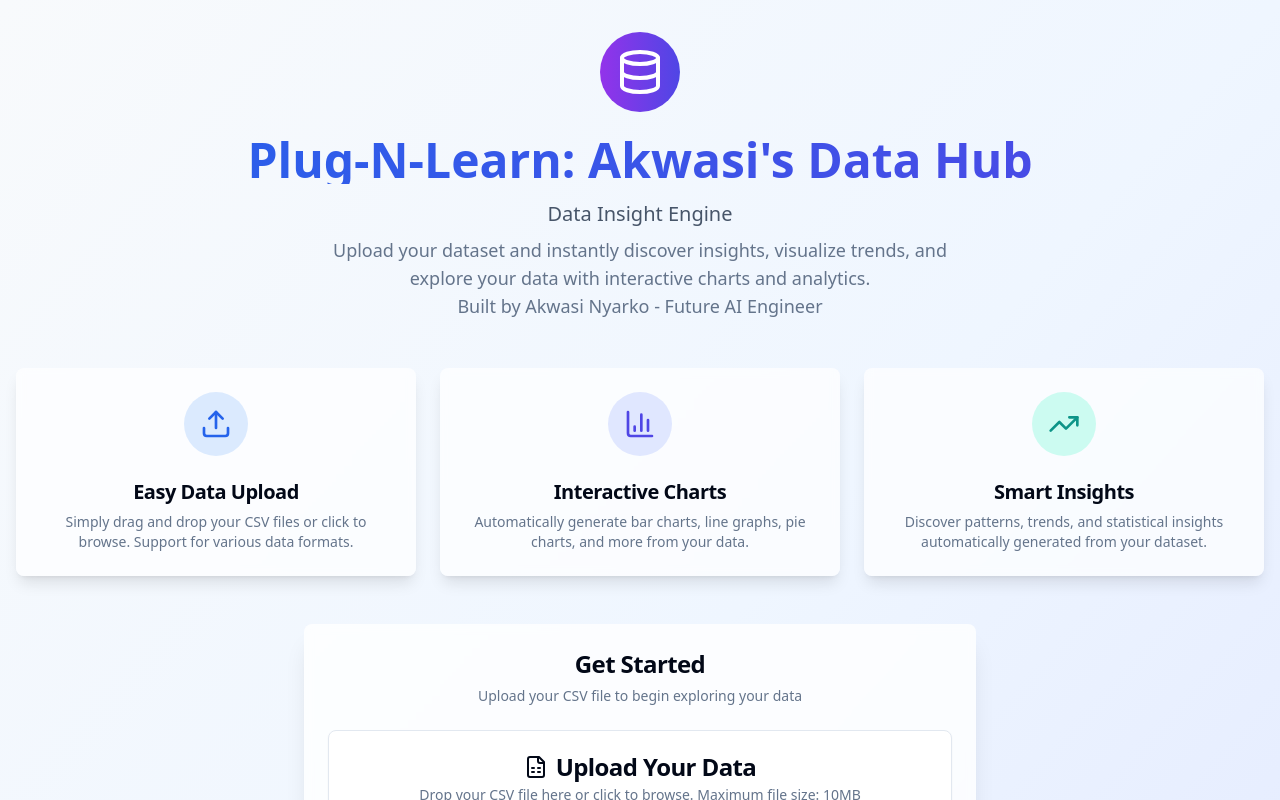
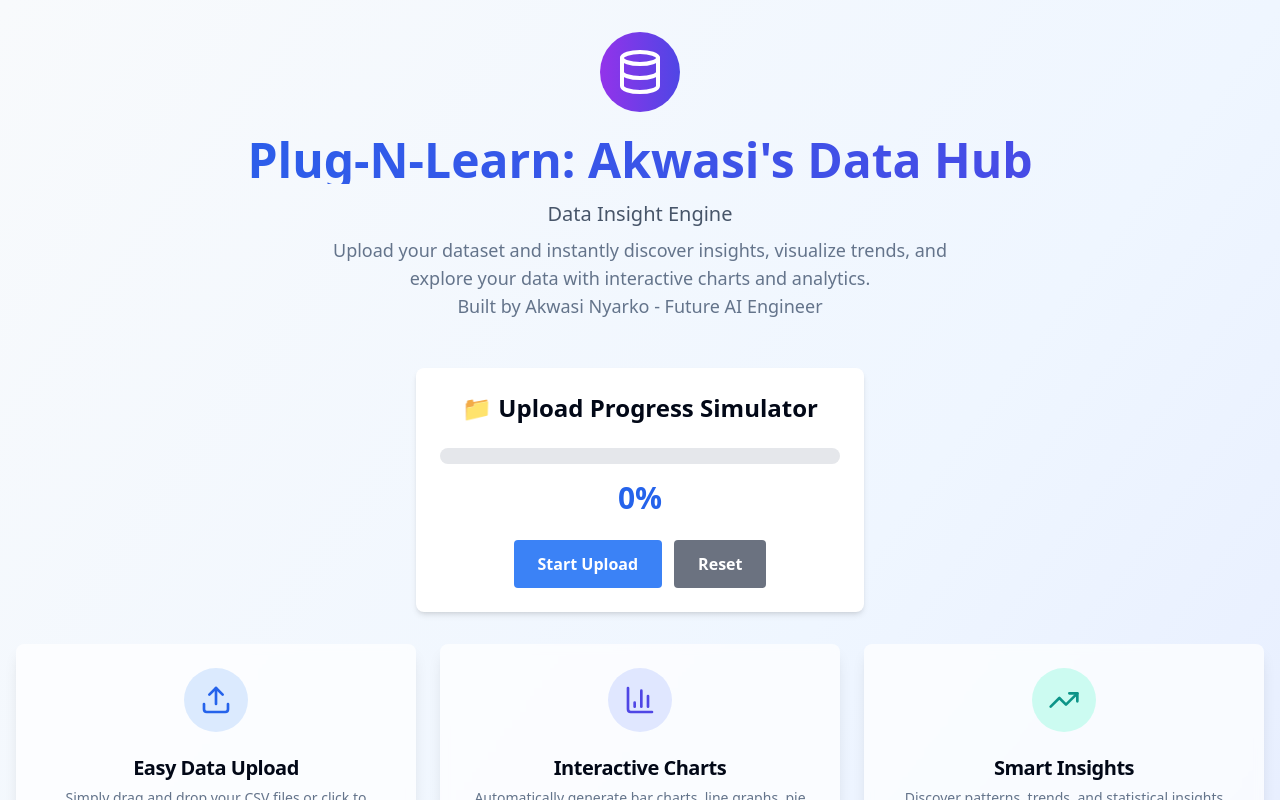
Before and after one commit to AkwasiNyarko/data-analysis-dashboard--Akwasi-Nyarko, a React (Vite) app: page / in a window 1280 px wide. Shown: the top 800 px of the page. Built offline with nearby package versions, Linux system fonts and the light colour scheme.

Commit message:
Added Upload Progress Simulator to the app

```diff
--- /dev/null
+++ b/src/components/UploadProgressSim.tsx
@@ -0,0 +1,102 @@
+import { set } from "date-fns";
+import { useState } from "react";
+
+const UploadProgressSim = () => {
+    const [progress, setProgress] = useState(0);
+    const [isUploading, setIsUploading] = useState(false);
+    const [uploadId, setUploadId] = useState(null);
+
+    // Event handlers - What happens when users interact
+
+    const startUpload = () => {
+    // TODO: Start the upload simulation
+        setIsUploading(true);
+        setProgress(0);
+    // Step 2: Create a timer that updates progress
+        const timerId = setInterval(() => {
+    // This function runs every 300ms
+    setProgress(currentProgress => {
+        const increment = Math.random() * 10 + 5; // Random increment between 5 and 15
+        const newProgress = currentProgress + increment;
+
+        if (newProgress >= 100) {
+            // Upload complete
+            setIsUploading(false);
+            clearInterval(timerId); // stop the timer
+            return 100; // set to exactly 100%
+        }
+        return Math.min (newProgress, 100); // Ensure it doesn't exceed 100%
+    });
+    }, 300); // Run every 300ms
+
+    };
+
+    const resetProgress = () => {
+    // TODO: Reset everything back to start
+        if (uploadId) {
+            clearInterval(uploadId);
+            setUploadId(null);
+        }
+
+        setProgress(0);
+        setIsUploading(false);
+    };
+
+    const cancelUpload = () => {
+    // TODO: Stop upload in progress
+    };
+
+    return (
+            <div className="progress-container p-6 bg-white rounded-lg shadow-md max-w-md mx-auto">
+
+                {/* Header */}
+                <h2 className="text-2xl font-bold text-center mb-6">
+                📁 Upload Progress Simulator
+                </h2>
+
+                {/* Progress Bar */}
+                <div className="mb-4">
+                <div className="w-full bg-gray-200 rounded-full h-4 overflow-hidden">
+                    <div
+                    className="h-full bg-gradient-to-r from-blue-500 to-green-500 transition-all duration-300 ease-out"
+                    style={{ width: `${progress}%` }}
+                    />
+                </div>
+                </div>
+
+                {/* Progress Display */}
+                <div className="text-center mb-6">
+                <span className="text-3xl font-bold text-blue-600">{progress}%</span>
+                </div>
+
+                {/* Control Buttons */}
+                <div className="flex justify-center gap-3">
+                {!isUploading ? (
+                    // show start button when not uploading
+                    <button
+                    onClick={startUpload}
+                    disabled = {progress === 100}
+                    className = "px-6 py-3 bg-blue-500 text-white rounded lg font-bold hover:bg-blue-600 transition-colors disabled:bg-gray-400 disabled:cursor-not-allowed"
+                    >
+                    {progress === 100 ? 'Complete' : 'Start Upload'}
+                    </button>
+                ) : (
+                    // show status when uploading.
+                    <div className = "px-6 py-3 bg-yellow-100 text-yellow-800 rounded lg font-bold">
+                    Uploading... {Math.round(progress)}%
+                    </div>
+                )}
+
+                <button
+                    onClick={resetProgress}
+                    disabled = {isUploading}
+                    className = "px-6 py-3 bg-gray-500 text-white rounded lg font-bold hover:bg-gray-600 transition-colors disabled:bg-gray-400"
+                >
+                    Reset
+                </button>
+                </div>
+            </div>
+    );
+};
+
+export default UploadProgressSim;
--- a/src/pages/Index.tsx
+++ b/src/pages/Index.tsx
@@ -19,6 +19,7 @@ import DataUpload from '@/components/DataUpload';
 import Dashboard from '@/components/Dashboard';
 import { DataRow } from '@/types/data';
 import Footer from '@/components/Footer';
+import UploadProgressSim from '@/components/UploadProgressSim';
 // 🆕 WEEK 3: Import NameInput demo
 // import NameInput from '@/components/NameInput';
 
@@ -65,6 +66,10 @@ const Index = () => {
           {/* <div className="mt-8 mb-8 flex justify-center">
             <NameInput />
           </div> */}
+        </div>
+
+        <div className="mb-8">
+          <UploadProgressSim/>
         </div>
 
         {/* 🔧 WEEK 2: ADD YOUR PROGRESS COMPONENT HERE! */}
```
